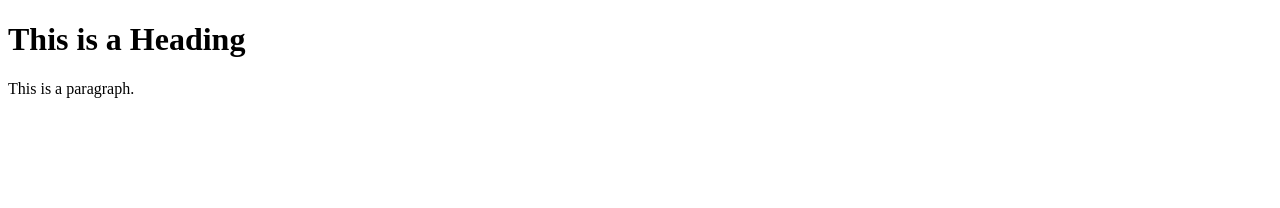
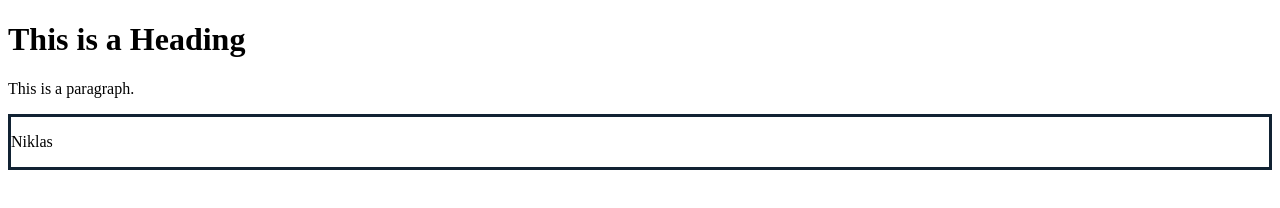
Before and after one commit to leilaiths/niklastheman.github.io, a plain HTML site: page index.html in a window 1280 px wide. Drawn offline with Linux system fonts and the light colour scheme.

Commit message:
Release 2

```diff
--- a/index.html
+++ b/index.html
@@ -3,6 +3,7 @@
 
 <head>
     <title>Niklas hemsida</title>
+    <link rel="stylesheet" href="styles.css">
 </head>
 
 <body>
@@ -10,6 +11,12 @@
     <h1>This is a Heading</h1>
     <p>This is a paragraph.</p>
 
+
+    <div class="border-full">
+
+        <p>Niklas</p>
+    </div>
+
 </body>
 
 </html>
--- /dev/null
+++ b/styles.css
@@ -0,0 +1,5 @@
+
+.border-full{
+
+    border: 3px solid #123;
+}
```
